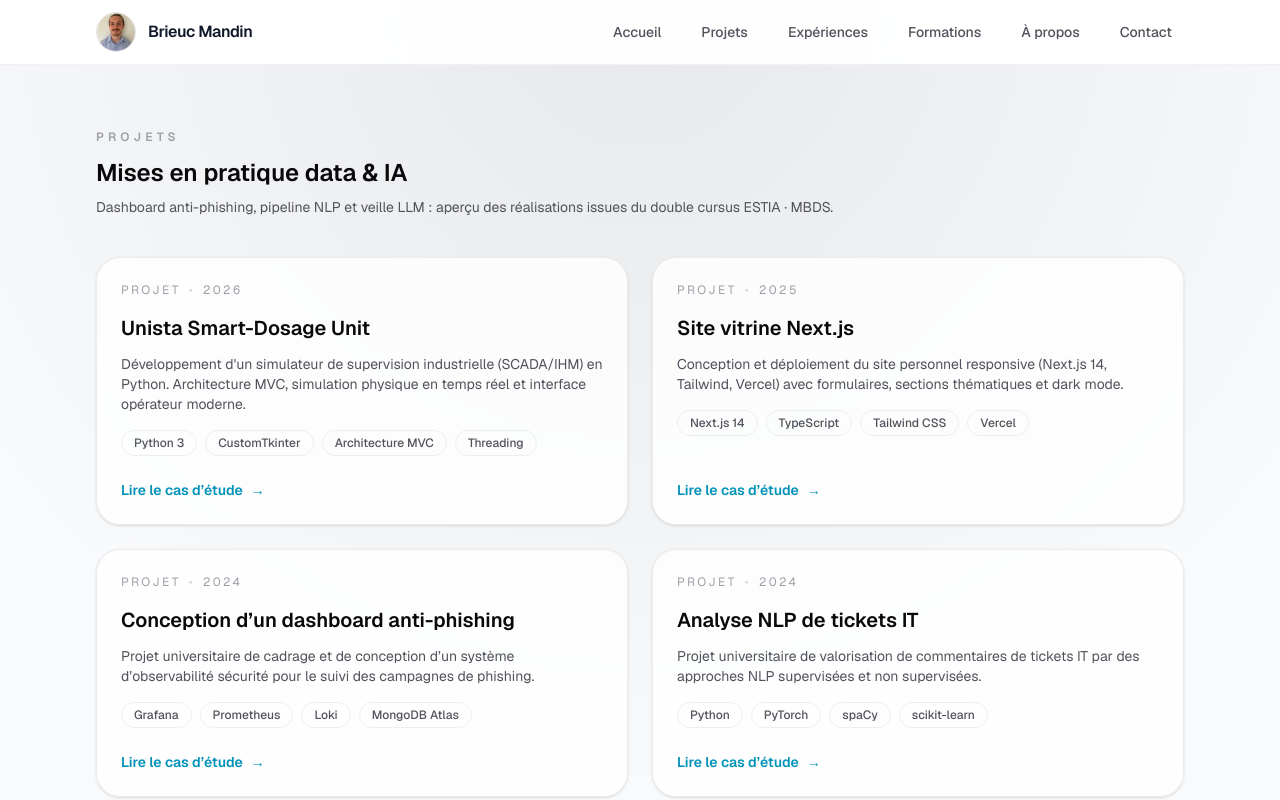
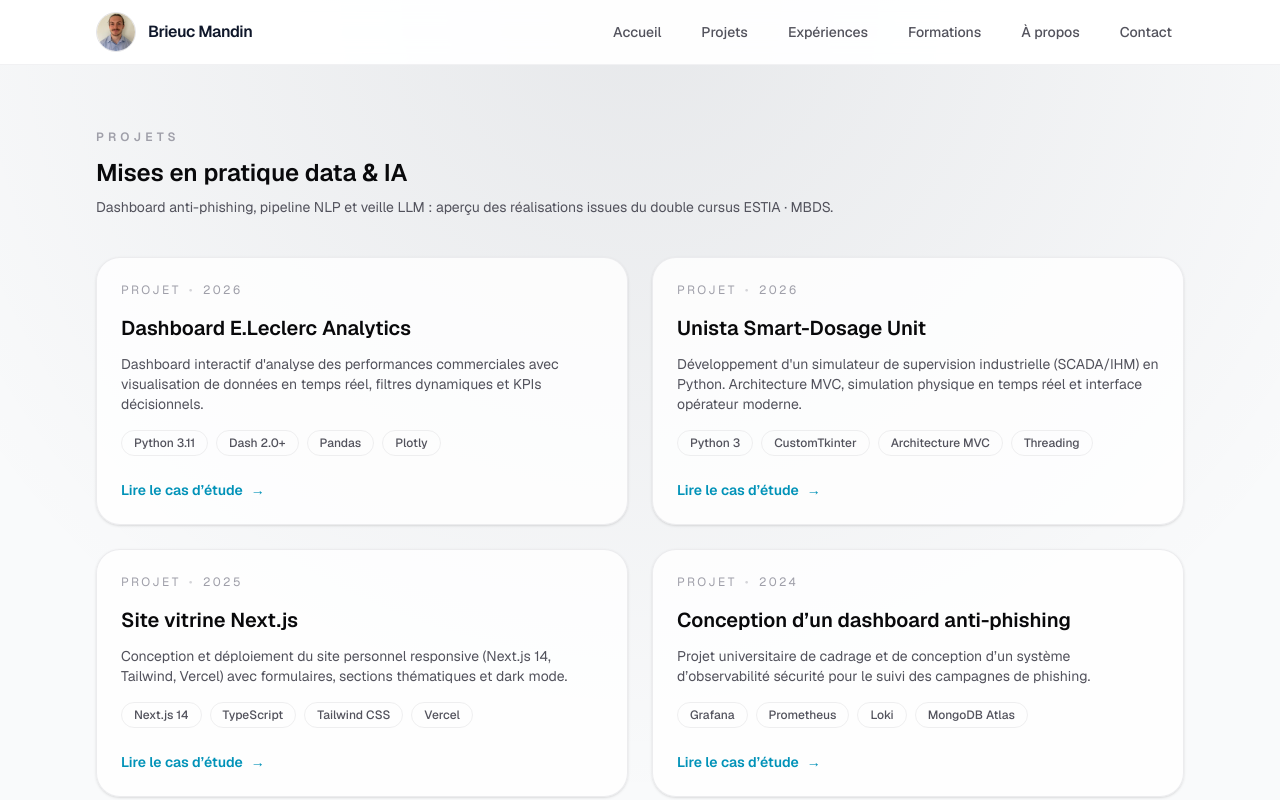
Before and after one commit to RoiBrioche/site-web-vitrine, a Next.js app: page /projects in a window 1280 px wide. Shown: the top 800 px of the page. Built offline with nearby package versions, Linux system fonts and the light colour scheme.

Commit message:
feat: Ajouter projet Dashboard E.Leclerc Analytics
- Ajout du projet dashboard avec détails complets
- Insertion en position chronologique (2ème position)
- Inclusion des liens GitHub et démo Render
- Description complète avec sections, compétences et résultats

```diff
--- a/src/data/projects.ts
+++ b/src/data/projects.ts
@@ -1,6 +1,99 @@
 import { ProjectContent } from "./content-model";
 
 export const projects: ProjectContent[] = [
+  {
+    title: "Dashboard E.Leclerc Analytics",
+    slug: "dashboard-e-leclerc-analytics",
+    description:
+      "Dashboard interactif d'analyse des performances commerciales avec visualisation de données en temps réel, filtres dynamiques et KPIs décisionnels.",
+    date: "2026",
+    technologies: [
+      "Python 3.11",
+      "Dash 2.0+",
+      "Pandas",
+      "Plotly",
+      "Dash Bootstrap Components",
+      "Render",
+    ],
+    content:
+      "Dashboard analytique moderne développé pour l'analyse des performances commerciales E.Leclerc. Application web complète permettant la visualisation des données de ventes avec des filtres dynamiques pour optimiser les décisions business.\n\n⚠️ <strong>Note importante</strong> : La démo est hébergée sur Render (plan gratuit). Le site se désactive automatiquement après 15 minutes d'inactivité et nécessite environ 1 minute pour redémarrer. Merci de votre patience lors du premier accès.",
+    sections: [
+      {
+        title: "Fonctionnalités principales",
+        paragraphs: [
+          "Tableau de bord complet avec KPIs en temps réel : chiffre d'affaires, marge, transactions, panier moyen et satisfaction client.",
+          "Filtres avancés permettant l'analyse par période temporelle, catégories de produits, modes de paiement et villes multiples.",
+          "Visualisations interactives incluant graphiques temporels, diagrammes circulaires, bar charts et analyses d'activité horaire.",
+        ],
+      },
+      {
+        title: "Approche technique et UX",
+        paragraphs: [
+          "Architecture basée sur Dash framework pour le développement rapide d'applications web analytiques avec Python.",
+          "Charte graphique respectant l'identité E.Leclerc (bleu corporate et orange dynamique) avec interface responsive.",
+          "Utilisation de Plotly pour des visualisations interactives et de Dash Bootstrap Components pour une UI moderne.",
+        ],
+      },
+    ],
+    motivations: [
+      "Démontrer ma capacité à développer des applications web analytiques complètes avec Python.",
+      "Présenter un portfolio technique concret avec des visualisations de données interactives.",
+      "Résoudre un problème business réel : l'analyse de performances commerciales pour la prise de décision.",
+    ],
+    architecture: {
+      title: "Architecture Dash Python",
+      paragraphs: [
+        "Application web monolithique basée sur le framework Dash, séparée en couches logiques pour la maintenabilité et l'évolutivité.",
+      ],
+      bullets: [
+        "Backend (dashboard.py) : Application principale Dash avec callbacks et gestion des interactions.",
+        "Analysis (analysis.py) : Fonctions de traitement et d'analyse des données avec Pandas.",
+        "Utils (utils.py) : Utilitaires de traitement et fonctions réutilisables.",
+        "Assets : Charte graphique, styles personnalisés et ressources visuelles.",
+      ],
+    },
+    competencies: [
+      "Développement d'applications web analytiques avec Python",
+      "Visualisation de données interactives avec Plotly",
+      "Analyse de données avec Pandas",
+      "Design responsive et UX/UI moderne",
+      "Déploiement cloud avec CI/CD",
+    ],
+    challenges: [
+      {
+        challenge:
+          "Gérer de grands volumes de données tout en maintenant des performances fluides.",
+        solution:
+          "Optimisation des requêtes Pandas, utilisation de callbacks efficaces et mise en cache des calculs fréquents pour garantir une expérience utilisateur réactive.",
+      },
+      {
+        challenge:
+          "Créer des visualisations à la fois informatives et esthétiquement cohérentes.",
+        solution:
+          "Développement d'une charte graphique complète avec couleurs E.Leclerc et utilisation avancée de Plotly pour des graphiques personnalisés et interactifs.",
+      },
+    ],
+    highlights: [
+      { label: "Framework", value: "Dash Python" },
+      { label: "Visualisations", value: "Plotly interactif" },
+      { label: "Déploiement", value: "Render cloud" },
+    ],
+    results: [
+      "Dashboard fonctionnel déployé en production avec analyse multi-dimensionnelles des ventes.",
+      "Interface intuitive permettant une analyse business complète sans connaissances techniques.",
+      "Base de code modulaire et maintenable facilitant l'ajout de nouvelles fonctionnalités.",
+    ],
+    links: [
+      {
+        label: "Code source (GitHub)",
+        href: "https://github.com/RoiBrioche/Dashboard_Data_Supermarket",
+      },
+      {
+        label: "Démo en ligne (Render)",
+        href: "https://dashboard-data-supermarket.onrender.com/",
+      },
+    ],
+  },
   {
     title: "Unista Smart-Dosage Unit",
     slug: "unista-smart-dosage-simulation",
```
